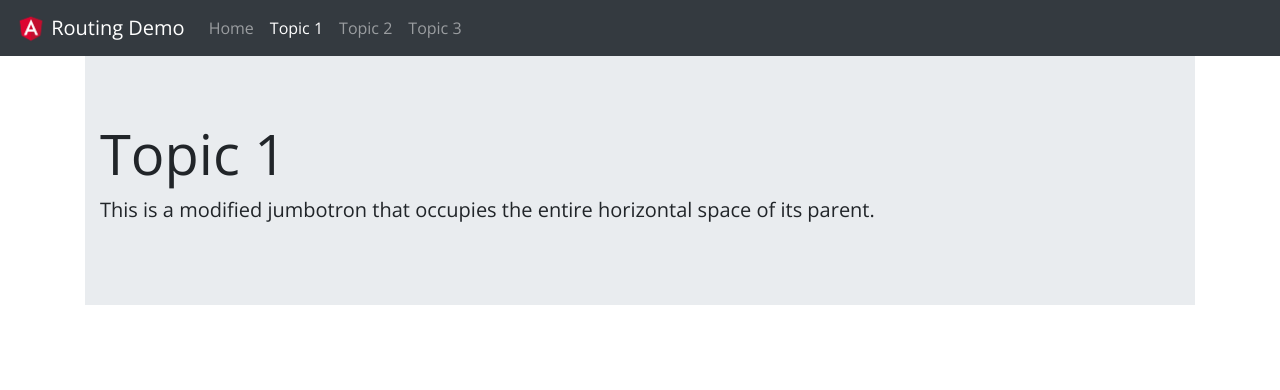
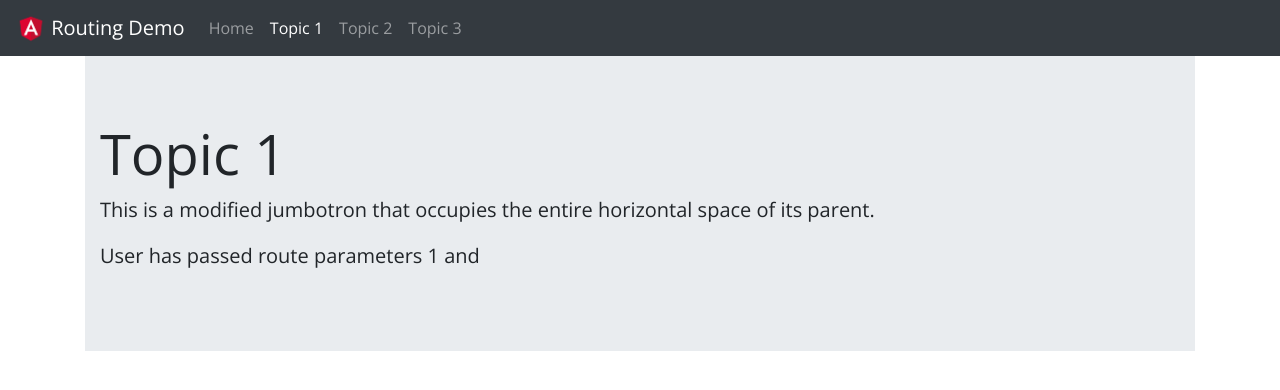
Before and after one commit to vivek-training/ng-routing-demo, an Angular app: page /topic1/1 in a window 1280 px wide. Shown: the top 390 px of the page. Built offline with nearby package versions, Linux system fonts and the light colour scheme.

Commit message:
finished

```diff
--- a/src/app/topic1/topic1.component.html
+++ b/src/app/topic1/topic1.component.html
@@ -5,5 +5,9 @@
       This is a modified jumbotron that occupies the entire horizontal space of
       its parent.
     </p>
+
+    <p class="lead">
+      User has passed route parameters {{ year }} and {{ city }}
+    </p>
   </div>
 </div>
--- a/src/app/topic1/topic1.component.ts
+++ b/src/app/topic1/topic1.component.ts
@@ -1,4 +1,5 @@
 import { Component, OnInit } from '@angular/core';
+import { ActivatedRoute } from '@angular/router';
 
 @Component({
   selector: 'app-topic1',
@@ -6,10 +7,13 @@ import { Component, OnInit } from '@angular/core';
   styleUrls: ['./topic1.component.css']
 })
 export class Topic1Component implements OnInit {
+  year;
+  city;
 
-  constructor() { }
+  constructor(private ar: ActivatedRoute) {}
 
   ngOnInit() {
+    this.year = this.ar.snapshot.paramMap.get('year');
+    this.city = this.ar.snapshot.paramMap.get('city');
   }
-
 }
```
